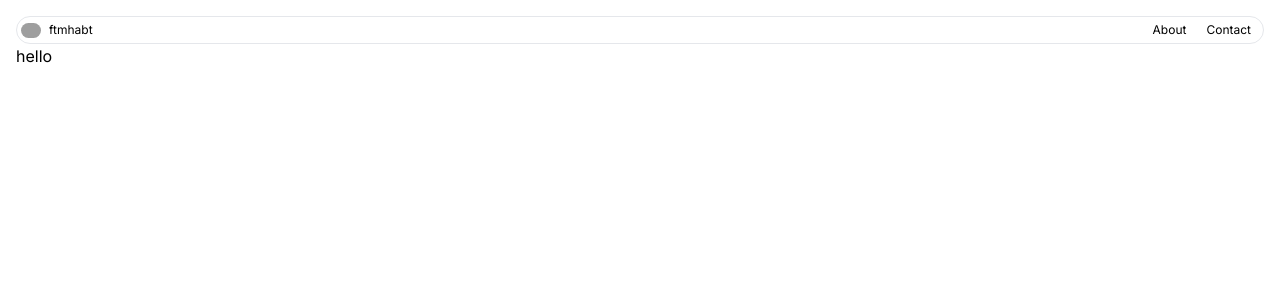
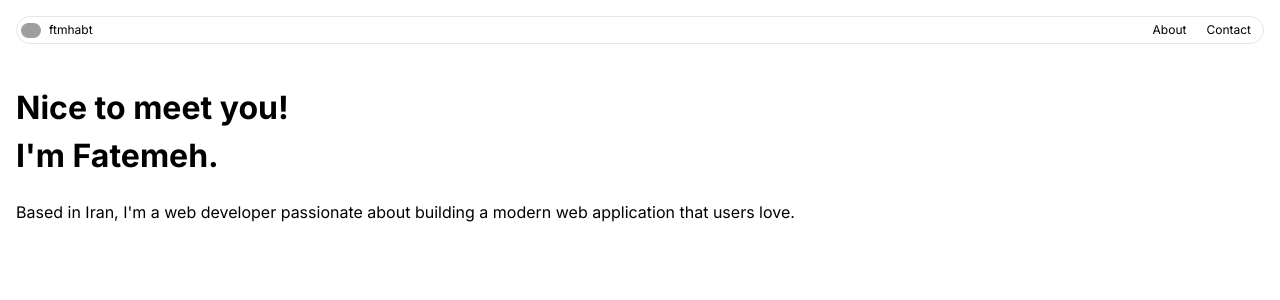
Before and after one commit to ftmhabt/portfolio, a Next.js app: page / in a window 1280 px wide. Shown: the top 300 px of the page. Built offline with nearby package versions, Linux system fonts and the light colour scheme; grey boxes are pictures that could not be loaded.

Commit message:
Add hero

```diff
--- /dev/null
+++ b/src/app/_components/hero.tsx
@@ -0,0 +1,11 @@
+export default function Hero() {
+  return (
+    <div className="flex flex-col py-10">
+      <div className="font-bold text-[2rem]">Nice to meet you!</div>
+      <div className="font-bold text-[2rem]">I&apos;m Fatemeh.</div>
+      <div className="pt-5">
+      Based in Iran, I&apos;m a web developer passionate about building a modern web application that users love.
+      </div>
+    </div>
+  );
+}
--- a/src/app/page.tsx
+++ b/src/app/page.tsx
@@ -1,5 +1,6 @@
+import Hero from "./_components/hero";
 export default function Home() {
   return <main>
-    hello
+    <Hero/>
   </main>;
 }
```
